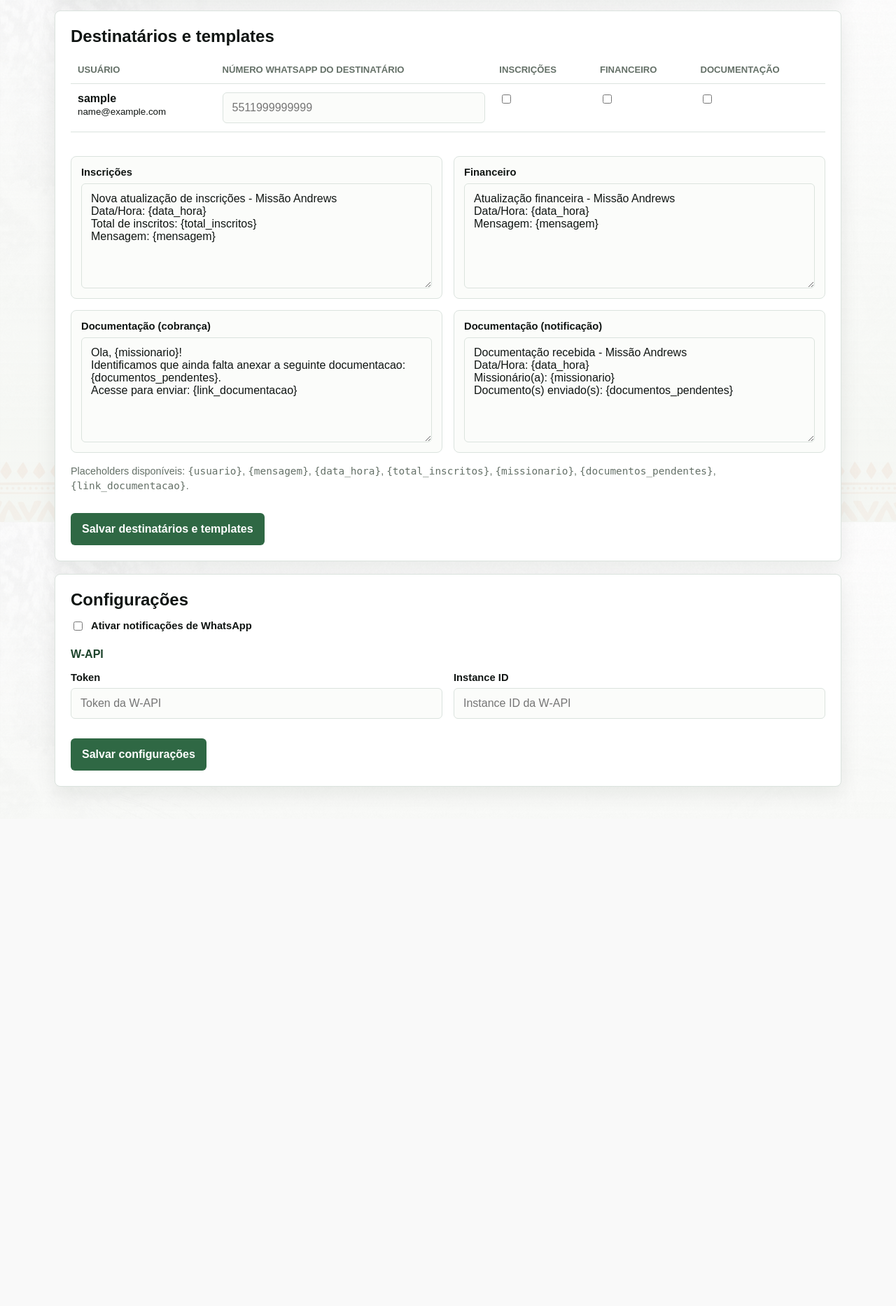
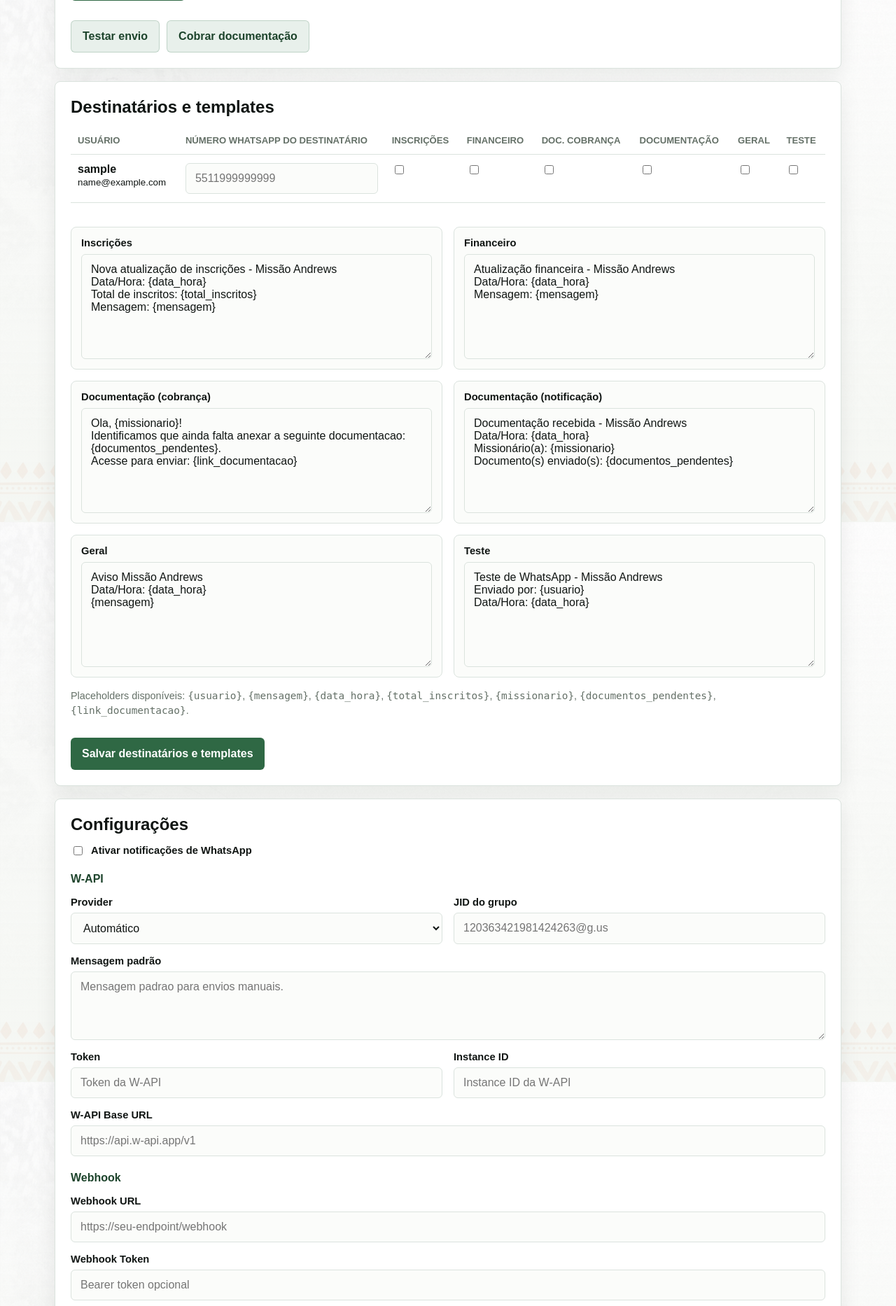
Before and after one commit to fabianopolone123/SITE_MISSAO, a Django app: page /painel/whatsapp/ in a window 1280 px wide. Shown: the part 854-2720 px from the top of the page at 70% size. Before the commit the page ends 1994 px from the top, so only its background shows below. Run offline with Django 5.2, Linux system fonts and the light colour scheme; the visitor is signed in with stand-in values (Sample User, id 1); data comes from the database, SQL or seed files in the repository.

Commit message:
Ajusta fluxo e validacoes do WhatsApp

```diff
--- a/accounts/admin.py
+++ b/accounts/admin.py
@@ -88,6 +88,7 @@ class WhatsAppRecipientPreferenceAdmin(admin.ModelAdmin):
         'notify_registrations',
         'notify_financial',
         'notify_documentation',
+        'notify_documentation_notification',
         'notify_general',
         'notify_test',
         'updated_at',
--- a/accounts/forms.py
+++ b/accounts/forms.py
@@ -308,12 +308,24 @@ class WhatsAppConfigForm(forms.ModelForm):
         model = WhatsAppConfig
         fields = [
             'notifications_enabled',
+            'provider',
+            'group_jid',
+            'default_message',
             'wapi_token',
             'wapi_instance',
+            'wapi_base_url',
+            'webhook_url',
+            'webhook_token',
         ]
         widgets = {
+            'provider': forms.Select(),
+            'group_jid': forms.TextInput(attrs={'placeholder': '120363421981424263@g.us'}),
+            'default_message': forms.Textarea(attrs={'rows': 4, 'placeholder': 'Mensagem padrao para envios manuais.'}),
             'wapi_token': forms.TextInput(attrs={'placeholder': 'Token da W-API'}),
             'wapi_instance': forms.TextInput(attrs={'placeholder': 'Instance ID da W-API'}),
+            'wapi_base_url': forms.TextInput(attrs={'placeholder': 'https://api.w-api.app/v1'}),
+            'webhook_url': forms.TextInput(attrs={'placeholder': 'https://seu-endpoint/webhook'}),
+            'webhook_token': forms.TextInput(attrs={'placeholder': 'Bearer token opcional'}),
         }
 
     def __init__(self, *args, **kwargs):
@@ -322,6 +334,22 @@ class WhatsAppConfigForm(forms.ModelForm):
             field.widget.attrs.setdefault('class', 'form-control')
 
         self.fields['notifications_enabled'].widget.attrs['class'] = 'checkbox-control'
+
+    def clean(self):
+        cleaned_data = super().clean()
+        provider = (cleaned_data.get('provider') or '').strip()
+
+        if provider == WhatsAppConfig.Provider.WAPI:
+            if not (cleaned_data.get('wapi_token') or '').strip():
+                self.add_error('wapi_token', 'Informe o token da W-API.')
+            if not (cleaned_data.get('wapi_instance') or '').strip():
+                self.add_error('wapi_instance', 'Informe a instância da W-API.')
+
+        if provider == WhatsAppConfig.Provider.WEBHOOK:
+            if not (cleaned_data.get('webhook_url') or '').strip():
+                self.add_error('webhook_url', 'Informe a URL do webhook.')
+
+        return cleaned_data
 
 
 class WhatsAppMessageForm(forms.Form):
--- a/accounts/templates/registration/whatsapp_dashboard.html
+++ b/accounts/templates/registration/whatsapp_dashboard.html
@@ -47,6 +47,17 @@
             <h2>Enviar notifica&ccedil;&atilde;o manual</h2>
 
             <div class="field">
+                <label for="manual-notification-type">Tipo da notifica&ccedil;&atilde;o</label>
+                <select id="manual-notification-type" class="form-control">
+                    {% for notification_type, label in notification_types %}
+                        {% if notification_type != 'documentation' and notification_type != 'documentation_notification' %}
+                            <option value="{{ notification_type }}" {% if notification_type == selected_notification_type %}selected{% endif %}>{{ label }}</option>
+                        {% endif %}
+                    {% endfor %}
+                </select>
+            </div>
+
+            <div class="field">
                 <label for="manual-message">Mensagem</label>
                 <textarea id="manual-message" class="form-control" rows="5" placeholder="Digite a mensagem..."></textarea>
                 <p class="field-hint">Placeholders dispon&iacute;veis: <code>{data_hora}</code>, <code>{usuario}</code></p>
@@ -56,6 +67,7 @@
                 <button type="button" class="secondary-button" id="open-manual-recipients">Selecionar destinat&aacute;rios</button>
                 <span class="field-hint" id="manual-selected-count" style="align-self:center;">Nenhum selecionado</span>
             </div>
+            <p class="field-hint">O envio manual aplica uma pausa autom&aacute;tica de 5 segundos entre destinat&aacute;rios.</p>
 
             <div class="progress-wrap" aria-hidden="true" style="margin-top: 12px;">
                 <div class="progress-bar" id="manual-progress-bar"></div>
@@ -138,7 +150,10 @@
                                 <th>N&uacute;mero WhatsApp do destinat&aacute;rio</th>
                                 <th>Inscri&ccedil;&otilde;es</th>
                                 <th>Financeiro</th>
+                                <th>Doc. cobran&ccedil;a</th>
                                 <th>Documenta&ccedil;&atilde;o</th>
+                                <th>Geral</th>
+                                <th>Teste</th>
                             </tr>
                         </thead>
                         <tbody>
@@ -154,10 +169,13 @@
                                     </td>
                                     <td><input type="checkbox" name="user_{{ row.user.id }}_registrations" class="checkbox-control" {% if row.preference.notify_registrations %}checked{% endif %}></td>
                                     <td><input type="checkbox" name="user_{{ row.user.id }}_financial" class="checkbox-control" {% if row.preference.notify_financial %}checked{% endif %}></td>
+                                    <td><input type="checkbox" name="user_{{ row.user.id }}_documentation" class="checkbox-control" {% if row.preference.notify_documentation %}checked{% endif %}></td>
                                     <td><input type="checkbox" name="user_{{ row.user.id }}_documentation_notification" class="checkbox-control" {% if row.preference.notify_documentation_notification %}checked{% endif %}></td>
+                                    <td><input type="checkbox" name="user_{{ row.user.id }}_general" class="checkbox-control" {% if row.preference.notify_general %}checked{% endif %}></td>
+                                    <td><input type="checkbox" name="user_{{ row.user.id }}_test" class="checkbox-control" {% if row.preference.notify_test %}checked{% endif %}></td>
                                 </tr>
                             {% empty %}
-                                <tr><td colspan="5">Nenhum usu&aacute;rio ativo encontrado.</td></tr>
+                                <tr><td colspan="8">Nenhum usu&aacute;rio ativo encontrado.</td></tr>
                             {% endfor %}
                         </tbody>
                     </table>
@@ -197,12 +215,48 @@
                 <h3 class="subsection-title">W-API</h3>
                 <div class="form-grid">
                     <div class="field">
+                        <label for="{{ config_form.provider.id_for_label }}">Provider</label>
+                        {{ config_form.provider }}
+                        {{ config_form.provider.errors }}
+                    </div>
+                    <div class="field">
+                        <label for="{{ config_form.group_jid.id_for_label }}">JID do grupo</label>
+                        {{ config_form.group_jid }}
+                        {{ config_form.group_jid.errors }}
+                    </div>
+                    <div class="field wide">
+                        <label for="{{ config_form.default_message.id_for_label }}">Mensagem padr&atilde;o</label>
+                        {{ config_form.default_message }}
+                        {{ config_form.default_message.errors }}
+                    </div>
+                    <div class="field">
                         <label for="{{ config_form.wapi_token.id_for_label }}">Token</label>
                         {{ config_form.wapi_token }}
+                        {{ config_form.wapi_token.errors }}
                     </div>
                     <div class="field">
                         <label for="{{ config_form.wapi_instance.id_for_label }}">Instance ID</label>
                         {{ config_form.wapi_instance }}
+                        {{ config_form.wapi_instance.errors }}
+                    </div>
+                    <div class="field wide">
+                        <label for="{{ config_form.wapi_base_url.id_for_label }}">W-API Base URL</label>
+                        {{ config_form.wapi_base_url }}
+                        {{ config_form.wapi_base_url.errors }}
+                    </div>
+                </div>
+
+                <h3 class="subsection-title">Webhook</h3>
+                <div class="form-grid">
+                    <div class="field wide">
+                        <label for="{{ config_form.webhook_url.id_for_label }}">Webhook URL</label>
+                        {{ config_form.webhook_url }}
+                        {{ config_form.webhook_url.errors }}
+                    </div>
+                    <div class="field wide">
+                        <label for="{{ config_form.webhook_token.id_for_label }}">Webhook Token</label>
+                        {{ config_form.webhook_token }}
+                        {{ config_form.webhook_token.errors }}
                     </div>
                 </div>
 
@@ -347,6 +401,7 @@
         const manualCancelBtn = document.getElementById('manual-cancel-btn');
         const manualProgressBar = document.getElementById('manual-progress-bar');
         const manualProgressStatus = document.getElementById('manual-progress-status');
+        const manualNotificationType = document.getElementById('manual-notification-type');
         const manualMessageInput = document.getElementById('manual-message');
         const manualSelectedCount = document.getElementById('manual-selected-count');
         const manualCheckboxes = () => Array.from(document.querySelectorAll('.manual-notify-checkbox'));
@@ -355,6 +410,7 @@
         const manualRecipientsModal = document.getElementById('manual-recipients-modal');
         const openManualRecipientsBtn = document.getElementById('open-manual-recipients');
         const closeManualRecipientsBtn = document.getElementById('manual-recipients-close');
+        const manualSendDelaySeconds = 5;
         let manualCancelled = false;
 
         function updateManualCount() {
@@ -397,9 +453,18 @@
             statusCell.innerHTML = `<span class="document-status ${cssClass}">${text}</span>`;
         }
 
-        async function runManualSend(messageOverride) {
+        async function waitForManualDelay(seconds) {
+            const deadline = Date.now() + (seconds * 1000);
+
+            while (!manualCancelled && Date.now() < deadline) {
+                await new Promise((resolve) => setTimeout(resolve, 100));
+            }
+        }
+
+        async function runManualSend(messageOverride, notificationTypeOverride) {
             const selected = manualCheckboxes().filter(c => c.checked && !c.disabled);
             const message = messageOverride || (manualMessageInput?.value || '').trim();
+            const notificationType = notificationTypeOverride || manualNotificationType?.value || 'general';
 
             if (!message) { alert('Digite uma mensagem antes de enviar.'); return; }
             if (!selected.length) { alert('Selecione ao menos um destinatário.'); return; }
@@ -422,6 +487,7 @@
                 }
 
                 const phone = selected[i].dataset.phone || '';
+                const recipientName = selected[i].dataset.name || '';
                 setManualRowStatus(selected[i], '', 'Enviando...');
 
                 try {
@@ -430,6 +496,8 @@
                     formData.append('action', 'send_message_single_to_phone');
                     formData.append('phone', phone);
                     formData.append('message', message);
+                    formData.append('notification_type', notificationType);
+                    formData.append('recipient_name', recipientName);
 
                     const response = await fetch('{% url "whatsapp_dashboard" %}', { method: 'POST', body: formData });
                     let result;
@@ -446,6 +514,12 @@
 
                 if (manualProgressBar) manualProgressBar.style.width = `${Math.round(((i + 1) / selected.length) * 100)}%`;
                 if (!manualCancelled && manualProgressStatus) manualProgressStatus.textContent = `${i + 1} de ${selected.length} enviados.`;
+
+                if (!manualCancelled && i + 1 < selected.length) {
+                    if (manualProgressStatus) manualProgressStatus.textContent = `Aguardando ${manualSendDelaySeconds}s para o próximo envio...`;
+                    await waitForManualDelay(manualSendDelaySeconds);
+                    if (manualCancelled && manualProgressStatus) manualProgressStatus.textContent = `Cancelado apÃ³s ${i + 1} de ${selected.length} envio(s).`;
+                }
             }
 
             if (manualSendBtn) { manualSendBtn.disabled = false; manualSendBtn.textContent = 'Enviar WhatsApp'; }
@@ -465,6 +539,22 @@
         }
 
         // ── Cobrança de documentação ─────────────────────────────────────────
+        if (manualTestBtn) {
+            manualTestBtn.addEventListener('click', (event) => {
+                event.preventDefault();
+                event.stopImmediatePropagation();
+                runManualSend('Teste de configuraÃ§Ã£o do WhatsApp.', 'test');
+            }, true);
+        }
+
+        if (manualTestBtn) {
+            manualTestBtn.addEventListener('click', (event) => {
+                event.preventDefault();
+                event.stopImmediatePropagation();
+                runManualSend('Teste de configuração do WhatsApp.', 'test');
+            }, true);
+        }
+
         const chargeModal = document.getElementById('charge-documentation-modal');
         const openChargeButton = document.getElementById('open-charge-documentation');
         const chargeForm = document.getElementById('charge-documentation-form');
--- a/accounts/views.py
+++ b/accounts/views.py
@@ -1,6 +1,5 @@
 import json
 import logging
-import time
 from datetime import date
 
 from django.conf import settings
@@ -741,12 +740,14 @@ def volunteer_pending_documentation_items(volunteer):
 
 def send_documentation_charge(request, volunteer, charge_template_text, sent_by):
     pending_items = volunteer_pending_documentation_items(volunteer)
+    resolved_phone = whatsapp.resolve_user_phone(volunteer.registration.user)
+    normalized_phone = whatsapp.normalize_phone_number(resolved_phone)
     if not pending_items:
         return {
             'volunteer': volunteer.full_name,
             'ok': False,
             'error_message': 'Missionário sem documentação pendente.',
-            'phone': whatsapp.normalize_phone_number(volunteer.phone) or volunteer.phone,
+            'phone': normalized_phone or resolved_phone,
             'message': '',
         }
 
@@ -757,7 +758,6 @@ def send_documentation_charge(request, volunteer, charge_template_text, sent_by)
         'link_documentacao': request.build_absolute_uri('/minha-inscricao/documentacao/'),
     }
     message_text = whatsapp.render_message(charge_template_text, payload)
-    normalized_phone = whatsapp.normalize_phone_number(volunteer.phone)
     if normalized_phone:
         ok, error_message = whatsapp.send_message_to_phone(normalized_phone, message_text, sent_by=sent_by)
     else:
@@ -768,7 +768,7 @@ def send_documentation_charge(request, volunteer, charge_template_text, sent_by)
         'volunteer': volunteer.full_name,
         'ok': ok,
         'error_message': error_message,
-        'phone': normalized_phone or volunteer.phone,
+        'phone': normalized_phone or resolved_phone,
         'message': message_text,
     }
 
@@ -806,7 +806,10 @@ def whatsapp_dashboard(request):
                 preference.phone_number = request.POST.get(f'{prefix}_phone', '').strip()
                 preference.notify_registrations = request.POST.get(f'{prefix}_registrations') == 'on'
                 preference.notify_financial = request.POST.get(f'{prefix}_financial') == 'on'
+                preference.notify_documentation = request.POST.get(f'{prefix}_documentation') == 'on'
                 preference.notify_documentation_notification = request.POST.get(f'{prefix}_documentation_notification') == 'on'
+                preference.notify_general = request.POST.get(f'{prefix}_general') == 'on'
+                preference.notify_test = request.POST.get(f'{prefix}_test') == 'on'
                 preference.save()
 
             _editable_template_types = {
@@ -814,6 +817,8 @@ def whatsapp_dashboard(request):
                 WhatsAppNotificationType.FINANCIAL,
                 WhatsAppNotificationType.DOCUMENTATION,
                 WhatsAppNotificationType.DOCUMENTATION_NOTIFICATION,
+                WhatsAppNotificationType.GENERAL,
+                WhatsAppNotificationType.TEST,
             }
             for notification_type in _editable_template_types:
                 template_text = request.POST.get(f'template_{notification_type}', '').strip()
@@ -857,6 +862,8 @@ def whatsapp_dashboard(request):
         elif action == 'send_message_single_to_phone':
             phone = (request.POST.get('phone') or '').strip()
             message_text = (request.POST.get('message') or '').strip()
+            notification_type = (request.POST.get('notification_type') or '').strip()
+            recipient_name = (request.POST.get('recipient_name') or '').strip()
             sent_by = request.user.get_full_name() or request.user.username
             try:
                 if not phone or not message_text:
@@ -864,7 +871,17 @@ def whatsapp_dashboard(request):
                 normalized = whatsapp.normalize_phone_number(phone)
                 if not normalized:
                     return JsonResponse({'ok': False, 'error': 'Telefone inválido.'})
-                rendered = whatsapp.render_message(message_text, whatsapp.template_context(sent_by=sent_by))
+                payload = whatsapp.template_context(sent_by=sent_by, message=message_text)
+                if recipient_name:
+                    payload['usuario'] = recipient_name
+                available_types = {choice for choice, _label in WhatsAppNotificationType.choices}
+                if notification_type in available_types:
+                    rendered = whatsapp.render_message(
+                        whatsapp.get_template_message(notification_type),
+                        payload,
+                    )
+                else:
+                    rendered = whatsapp.render_message(message_text, payload)
                 ok, error = whatsapp.send_message_to_phone(normalized, rendered, sent_by=sent_by)
                 return JsonResponse({'ok': ok, 'error': error or ''})
             except Exception as exc:
@@ -913,9 +930,7 @@ def whatsapp_dashboard(request):
                 .filter(id__in=selected_ids)
                 .order_by('full_name')
             )
-            for index, volunteer in enumerate(selected_volunteers):
-                if index > 0 and charge_delay_seconds > 0:
-                    time.sleep(charge_delay_seconds)
+            for volunteer in selected_volunteers:
                 result = send_documentation_charge(request, volunteer, charge_template_text, sent_by)
                 if not result['message']:
                     continue
@@ -951,6 +966,8 @@ def whatsapp_dashboard(request):
         WhatsAppNotificationType.FINANCIAL,
         WhatsAppNotificationType.DOCUMENTATION,
         WhatsAppNotificationType.DOCUMENTATION_NOTIFICATION,
+        WhatsAppNotificationType.GENERAL,
+        WhatsAppNotificationType.TEST,
     }
     templates = []
     for notification_type, label in WhatsAppNotificationType.choices:
@@ -973,7 +990,9 @@ def whatsapp_dashboard(request):
             pending_documentation_volunteers.append({
                 'volunteer': volunteer,
                 'pending_items': pending_items,
-                'phone': whatsapp.normalize_phone_number(volunteer.phone),
+                'phone': whatsapp.normalize_phone_number(
+                    whatsapp.resolve_user_phone(volunteer.registration.user)
+                ),
             })
 
     context = {
```
Also changed, not shown: accounts/tests.py (+133 -0 lines), accounts/whatsapp.py (+5 -5 lines).
